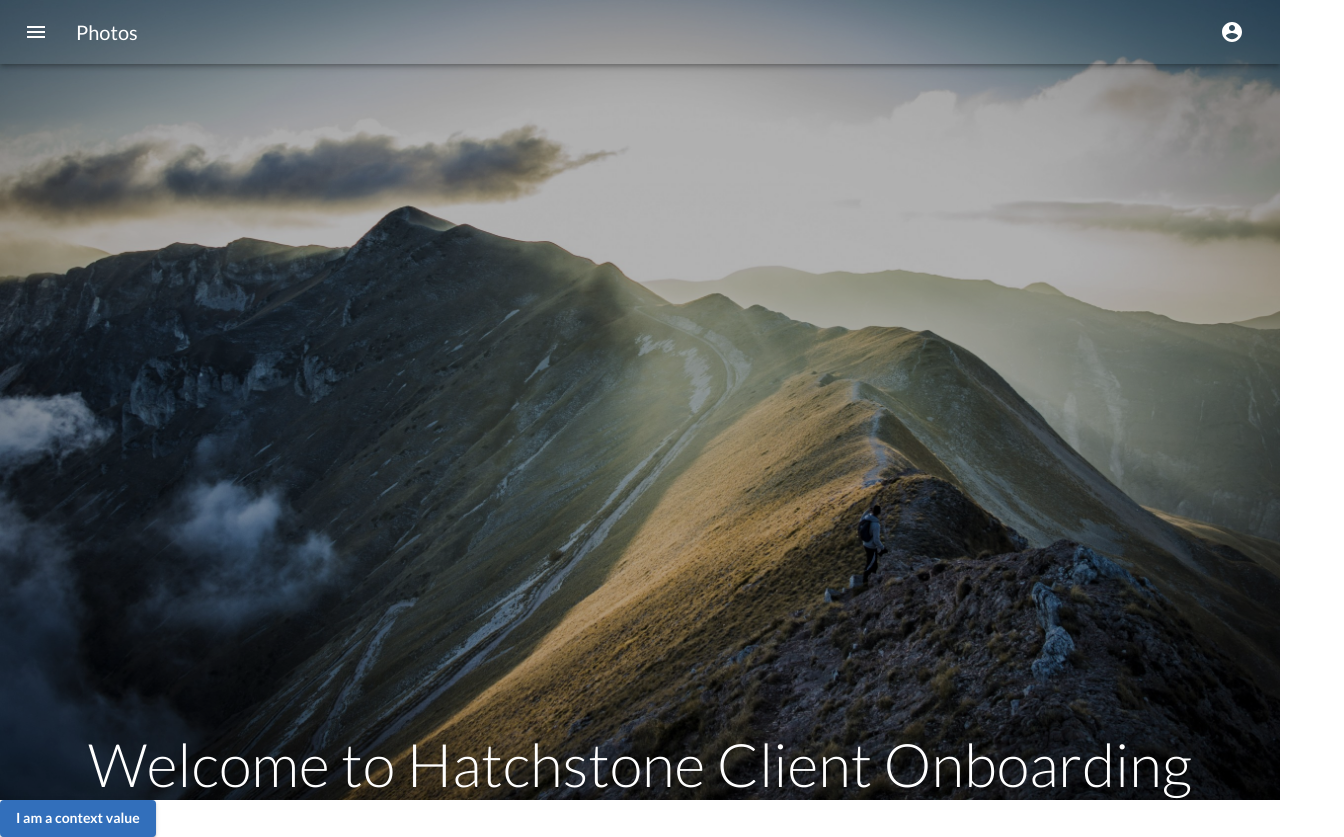
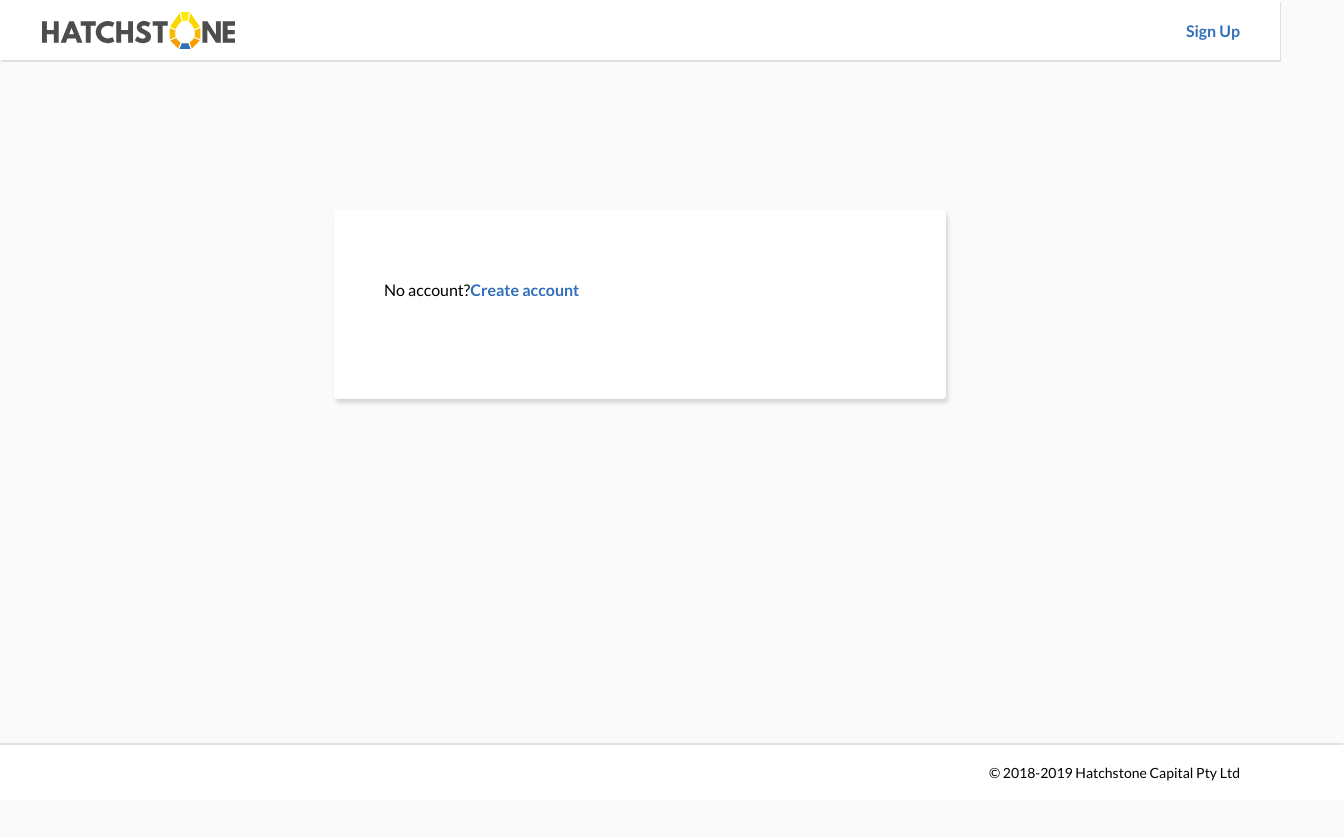
Before and after one commit to tomsmi321/hatchstone-frontend, a React (Create React App) app: page /log-in in a window 1280 px wide. Shown: the whole page, 1344 px wide, since content can reach past the window. After the commit the page ends 800 px from the top, so only its background shows below. Built offline with nearby package versions, Linux system fonts and the light colour scheme.

Commit message:
set up login, sign up, navbar and footer foundation

```diff
--- a/src/App.jsx
+++ b/src/App.jsx
@@ -1,27 +1,37 @@
 import React from 'react';
-import { BrowserRouter as Router, Switch, Route, Link } from "react-router-dom";
+import { BrowserRouter as Router, Switch, Route, useLocation } from "react-router-dom";
 import { ExampleContext } from './contexts/ExampleContext';
 import { LandingPage } from './components/LandingPage/LandingPage';
+import LogInPage from './components/LogIn';
 import { theme, MuiThemeProvider } from './uiKit/Theme'
 import UIKit from './components/UIKit'
+import NavBar from './uiKit/navbars/appNav';
+import { Footer } from './uiKit/Footer';
 
-function App() {
+const PATHS_TO_HIDE_APP_NAV = ["/", "/ui-kit"]
+
+const App = () => {
+  const { pathname } = useLocation()
   return (
     // wrapping components in custom MuiThemeProvider to match Hatchstone style guide
     <MuiThemeProvider theme={theme}>
+      { !PATHS_TO_HIDE_APP_NAV.includes(pathname) && <NavBar /> }
       <Router>
         <Switch>
           <Route path='/ui-kit'>
             <UIKit />
           </Route>
-          <Route path="/">
+          <Route exact path="/">
             {/* providing context values and wrapping components so they have access to the provided values */}
             <ExampleContext.Provider value={{exampleValue: "I am a context value"}}>
               <LandingPage />
             </ExampleContext.Provider>
           </Route>
+          <Route path="/log-in" component={LogInPage}/>
+          <Route path="/sign-up" component={() => <div>SIGN UP</div>}/>
         </Switch>
       </Router>
+      { !PATHS_TO_HIDE_APP_NAV.includes(pathname) && <Footer /> }
     </MuiThemeProvider>
   );
 }
--- /dev/null
+++ b/src/components/LogIn/index.jsx
@@ -0,0 +1,27 @@
+import React from 'react'
+import { useHistory } from "react-router-dom";
+import styled from 'styled-components'
+import { PrimaryLink } from '../../uiKit/Link'
+
+const Container = styled.div`
+  padding: 70px 50px 100px 50px;
+  width: 40vw;
+  margin: 150px auto 0 auto;
+  background-color: #ffffff;
+  border-radius: 4px;
+  box-shadow: 2px 4px 4px rgba(0, 0, 0, 0.15);
+`
+
+const LogInPage = () => {
+  const history = useHistory()
+  return (
+    <Container>
+      No account?
+      <PrimaryLink onClick={() => history.push("/sign-up")}>
+        Create account
+      </PrimaryLink>
+    </Container>
+  )
+}
+
+export default LogInPage
--- a/src/index.css
+++ b/src/index.css
@@ -3,6 +3,8 @@ body {
   font-family: -apple-system, BlinkMacSystemFont, 'Segoe UI', 'Roboto', 'Oxygen', 'Ubuntu', 'Cantarell', 'Fira Sans', 'Droid Sans', 'Helvetica Neue', sans-serif;
   -webkit-font-smoothing: antialiased;
   -moz-osx-font-smoothing: grayscale;
+  background-color: #fafafa;
+  min-height: 100vh;
 }
 
 body #landingPageHeading {
--- a/src/uiKit/Footer.jsx
+++ b/src/uiKit/Footer.jsx
@@ -5,7 +5,7 @@ import { Typography } from '@material-ui/core';
 const Wrapper = styled.div`
   height: 55px;
   width: 100vw;
-  box-shadow: -1px -2px 0px rgba(0, 0, 0, 0.25);
+  box-shadow: -1px -2px 0px rgba(0, 0, 0, 0.1);
   background-color: #FFFFFF;
   font-style: normal;
   font-weight: normal;
@@ -14,6 +14,8 @@ const Wrapper = styled.div`
   justify-content: flex-end;
   align-items: center;
   padding-right: 5vw;
+  position: absolute;
+  bottom: 0;
 `
 
 const DarkWrapper = styled(Wrapper)`
@@ -22,10 +24,15 @@ const DarkWrapper = styled(Wrapper)`
   color: #FFFFFF;
 `
 
+const Text = styled.div`
+  font-size: 14px;
+  margin-right: 40px;
+`
+
 export const Footer = () => {
   return(
     <Wrapper>
-      <Typography variant="h6">© 2018-2019 Hatchstone Capital Pty Ltd</Typography>
+      <Text>© 2018-2019 Hatchstone Capital Pty Ltd</Text>
     </Wrapper>
     )
 }
@@ -33,7 +40,7 @@ export const Footer = () => {
 export const DarkFooter = () => {
   return(
     <DarkWrapper>
-      <Typography variant="h6">© 2018-2019 Hatchstone Capital Pty Ltd</Typography>
+      <Text>© 2018-2019 Hatchstone Capital Pty Ltd</Text>
     </DarkWrapper>
     )
 }
--- a/src/uiKit/Link.jsx
+++ b/src/uiKit/Link.jsx
@@ -5,15 +5,16 @@ import styled from 'styled-components';
 const BaseLink = styled(Link)`
   &&& {
     cursor: pointer;
+    font-weight: bold;
   }
 `
 
-const PrimaryLink = ({ children }) => (
-  <BaseLink>{children}</BaseLink>
+const PrimaryLink = ({ children, onClick }) => (
+  <BaseLink onClick={onClick}>{children}</BaseLink>
 )
 
-const SecondaryLink = ({ children }) => (
-<BaseLink underline="always">{children}</BaseLink>
+const SecondaryLink = ({ children, onClick }) => (
+<BaseLink underline="always" onClick={onClick}>{children}</BaseLink>
 )
 
 export { PrimaryLink, SecondaryLink }
--- /dev/null
+++ b/src/uiKit/navbars/appNav.jsx
@@ -0,0 +1,80 @@
+import React from 'react'
+import styled from 'styled-components'
+import { useHistory, useLocation } from "react-router-dom";
+import logo from '../../assets/hatchstoneAssets/hatchstone-logo-black.svg'
+import { PrimaryLink } from '../Link'
+
+const LOG_IN_PATH = "/log-in"
+const SIGN_UP_PATH = "/sign-up"
+
+const Container = styled.div`
+  width: 100%;
+  height: 60px;
+  background-color: #ffffff;
+  box-shadow: 1px 2px 0px rgba(0, 0, 0, 0.1);
+`
+
+const Inner = styled.div`
+  margin: 0 40px;
+  display: flex;
+  align-items: center;
+  justify-content: space-between;
+  height: 100%;
+`
+
+const Logo = styled.div`
+  background-image: url("${logo}");
+  background-position: center;
+  background-repeat: no-repeat;
+  background-size: contain;
+  height: 37px;
+  width: 197px;
+`
+
+const LogInContainer = styled.div`
+  display: flex;
+  flex-direction: row;
+`
+
+const LogInText = styled.div`
+  margin-right: 5px;
+`
+
+const NavBar = () => {
+  const { pathname } = useLocation()
+  console.log('PATHNAME', pathname)
+  return (
+  <Container>
+    <Inner>
+      <Logo/>
+      { pathname === LOG_IN_PATH && <SignUpLink /> }
+      { pathname === SIGN_UP_PATH && <LogInLink /> }
+    </Inner>
+  </Container>
+  )
+}
+
+const SignUpLink = () => {
+  const history = useHistory()
+  return (
+    <PrimaryLink onClick={() => history.push("/sign-up")}>
+      Sign Up
+    </PrimaryLink>
+  )
+}
+
+const LogInLink = () => {
+  const history = useHistory()
+  return (
+    <LogInContainer>
+      <LogInText>
+        Already have an account?
+      </LogInText>
+    <PrimaryLink onClick={() => history.push("/log-in")}>
+      Login
+    </PrimaryLink>
+    </LogInContainer>
+  )
+}
+
+export default NavBar
```
